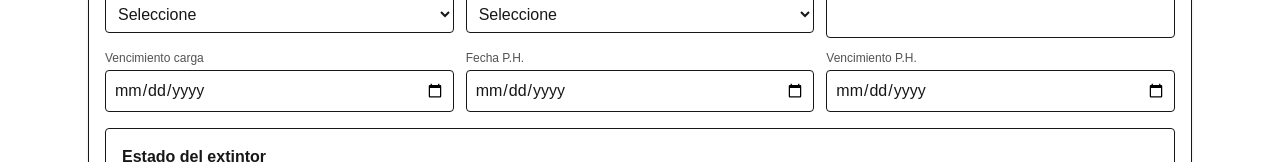
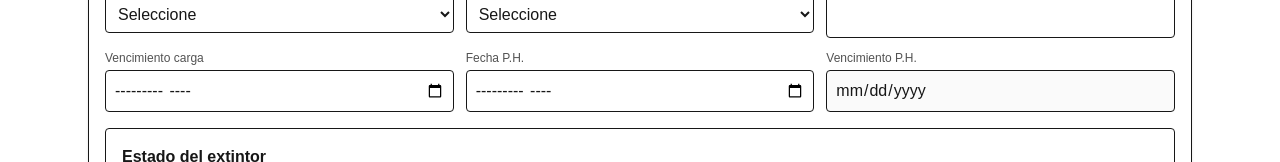
Before and after one commit to Roniant2023/portal-hseq-ia, a Next.js app: page /control-trabajo/inspecciones/extintores in a window 1280 px wide. Both pictures are taken after a click on the button 360 px from the left and 191 px from the top of the page. Shown: the part 435-597 px from the top of the page. Built offline with nearby package versions, Linux system fonts and the light colour scheme; no server answers; the database is empty.

Commit message:
Mejorar fechas de extintores y calculo PH

```diff
--- a/app/control-trabajo/inspecciones/extintores/page.tsx
+++ b/app/control-trabajo/inspecciones/extintores/page.tsx
@@ -235,6 +235,30 @@ async function saveInspection() {
   }
 }
 
+function getLastDayOfMonth(monthValue: string) {
+  if (!monthValue) return "";
+
+  const [year, month] = monthValue.split("-").map(Number);
+  const lastDay = new Date(year, month, 0).getDate();
+
+  return `${year}-${String(month).padStart(2, "0")}-${String(lastDay).padStart(2, "0")}`;
+}
+
+function getMonthValueFromDate(dateValue: string) {
+  if (!dateValue) return "";
+  return dateValue.slice(0, 7);
+}
+
+function addFiveYearsToMonthEnd(monthValue: string) {
+  if (!monthValue) return "";
+
+  const [year, month] = monthValue.split("-").map(Number);
+  const targetYear = year + 5;
+  const lastDay = new Date(targetYear, month, 0).getDate();
+
+  return `${targetYear}-${String(month).padStart(2, "0")}-${String(lastDay).padStart(2, "0")}`;
+}
+
   useEffect(() => {
     loadRecords();
   }, []);
@@ -436,34 +460,56 @@ async function saveInspection() {
 
       <Field label="Vencimiento carga">
   <input
-          type="date"
+    type="month"
     className="border p-2 rounded"
-          value={form.charge_expiry_date}
-          onChange={(e) => updateField("charge_expiry_date", e.target.value)}
+    value={getMonthValueFromDate(form.charge_expiry_date)}
+    onChange={(e) =>
+      updateField("charge_expiry_date", getLastDayOfMonth(e.target.value))
+    }
   />
+
+  {form.charge_expiry_date && (
+    <div className="text-xs text-neutral-500">
+      Se guardará como: {form.charge_expiry_date}
+    </div>
+  )}
 </Field>
 
       <Field label="Fecha P.H.">
   <input
-          type="date"
+    type="month"
     className="border p-2 rounded"
-          value={form.hydrostatic_test_date}
-          onChange={(e) =>
-            updateField("hydrostatic_test_date", e.target.value)
-          }
+    value={getMonthValueFromDate(form.hydrostatic_test_date)}
+    onChange={(e) => {
+      const monthValue = e.target.value;
+
+      updateField("hydrostatic_test_date", getLastDayOfMonth(monthValue));
+      updateField("hydrostatic_expiry_date", addFiveYearsToMonthEnd(monthValue));
+    }}
   />
+
+  {form.hydrostatic_test_date && (
+    <div className="text-xs text-neutral-500">
+      Se guardará como: {form.hydrostatic_test_date}
+    </div>
+  )}
 </Field>
 
 <Field label="Vencimiento P.H.">
   <input
     type="date"
-          className="border p-2 rounded"
+    className="border p-2 rounded bg-neutral-50"
     value={form.hydrostatic_expiry_date}
-          onChange={(e) =>
-            updateField("hydrostatic_expiry_date", e.target.value)
-          }
+    readOnly
   />
+
+  {form.hydrostatic_expiry_date && (
+    <div className="text-xs text-neutral-500">
+      Calculado automáticamente: {form.hydrostatic_expiry_date}
+    </div>
+  )}
 </Field>
+
     </div>
 
 <div className="border rounded p-4 space-y-3">
```
Lines whose indentation alone changed are shown as unchanged.
